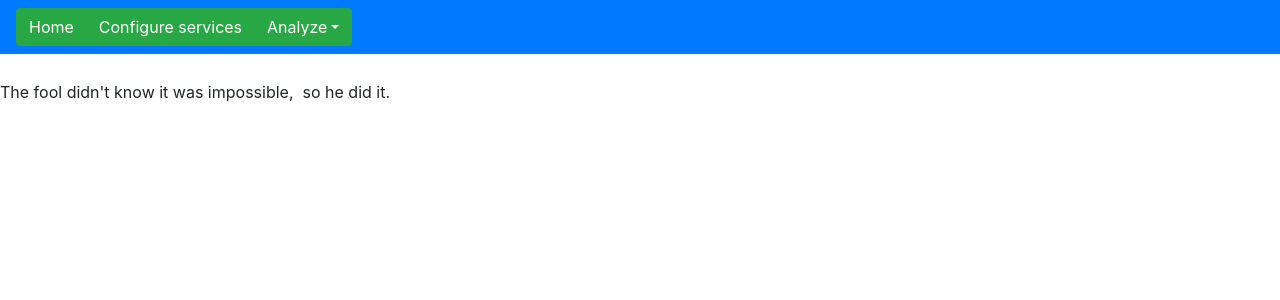
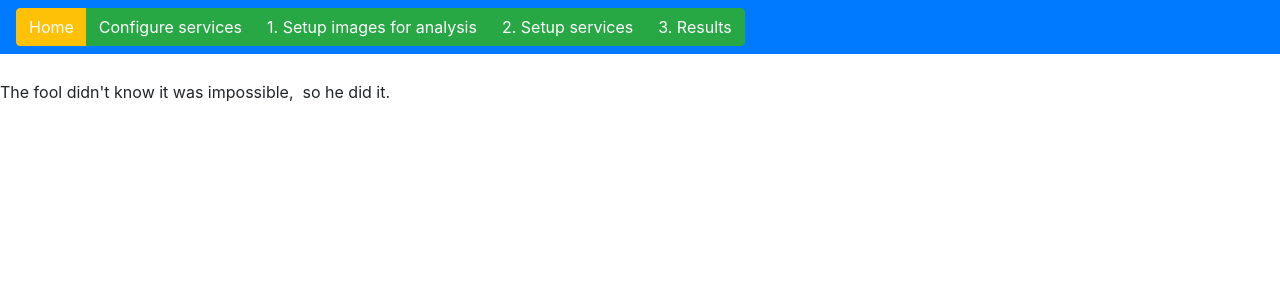
Before and after one commit to uh-soco/image-labeller, a React app: page / in a window 1280 px wide. Shown: the top 300 px of the page. Built offline with nearby package versions, Linux system fonts and the light colour scheme.

Commit message:
Displays an animation whilst images are tagged
- Also:
  - A link is provided to results after images are tagged
  - Menu shows which page is displayed
  - Dropdown button is out of fashion

```diff
--- a/app/App.js
+++ b/app/App.js
@@ -1,7 +1,7 @@
 import './index.css'
 import React from 'react'
 
-import { Switch, Route, BrowserRouter as Router, Link } from 'react-router-dom'
+import { Switch, Route, BrowserRouter as Router } from 'react-router-dom'
 import routes from './constants/routes.json'
 
 
--- /dev/null
+++ b/app/components/Animation.jsx
@@ -0,0 +1,15 @@
+import React from 'react'
+import { Spinner, Alert } from 'react-bootstrap'
+
+const Animation = ({ animationtext }) => {
+
+  return(
+
+    <Alert variant='info'>
+      <Spinner animation="border" role="status" />
+      <span style={{marginLeft: '2%'}}>{ animationtext }</span>
+    </Alert>
+  )
+}
+
+export default Animation
--- a/app/containers/Menu.jsx
+++ b/app/containers/Menu.jsx
@@ -1,9 +1,13 @@
-import React from 'react'
-import { Link, withRouter } from 'react-router-dom'
+import React, { useState, useEffect } from 'react'
+import { Link } from 'react-router-dom'
 import routes from '../constants/routes.json'
-import { Navbar,  Nav, Button, ButtonGroup, DropdownButton, Dropdown  } from 'react-bootstrap'
+import { Navbar,  Nav, Button, ButtonGroup,  ButtonToolbar  } from 'react-bootstrap'
 
 const Menu = () => {
+
+  const [view,setView] = useState() // Holds path on current URL. Only for the purposes of showing which page we're on.
+
+  useEffect(() => setView(window.location.pathname),[])
 
   const navBarLinkStyle = {
     color: 'white',
@@ -11,42 +15,46 @@ const Menu = () => {
 
   }
 
-  const dropdownLinkStyle = {
-    color: 'black',
-    textDecoration: 'none' // Remove underline from links
-
-  }
 
   const menuStyle = {
     marginBottom: '2%'
   }
 
+
+
+  let menuButtons = [
+    { route: routes.HOME          ,text: 'Home'  },
+    { route: routes.CONFIGURATION ,text: 'Configure services'  },
+    { route: routes.IMAGESETUP    ,text: '1. Setup images for analysis'  },
+    { route: routes.SERVICESETUP  ,text: '2. Setup services' },
+    { route: routes.RESULTS       ,text: '3. Results' }
+
+  ]
+
+
+
   return(
     <Navbar style={menuStyle} bg="primary" variant="light">
 
-      <Nav className="mr-auto">
-        <ButtonGroup>
+          <ButtonGroup>
+            {
+              menuButtons.map(b => {
 
-          <Button variant='success'><Link style={navBarLinkStyle} to={routes.HOME}>Home</Link></Button>
+                const variant = b.route === view ? 'warning' : 'success'
 
+                return(
+                  <Button
+                    key={b.text}
+                    variant={variant}
+                    onClick={() => setView(b.route)}
+                  >
+                    <Link style={navBarLinkStyle} to={b.route}>{ b.text }</Link>
+                  </Button>
+                )
+              })
+            }
 
-          <Button variant='success'><Link style={navBarLinkStyle} to={routes.CONFIGURATION}>Configure services </Link></Button>
-
-          <DropdownButton variant='success' as={ButtonGroup} title="Analyze" id="bg-vertical-dropdown-3">
-            <Dropdown.Item as='div' eventKey="1">
-              <Link style={dropdownLinkStyle} to={routes.IMAGESETUP}>1. Setup images for analysis</Link>
-            </Dropdown.Item>
-            <Dropdown.Item as='div' eventKey="2">
-              <Link style={dropdownLinkStyle} to={routes.SERVICESETUP}>2. Setup services</Link>
-            </Dropdown.Item>
-            <Dropdown.Item as='div' eventKey="3">
-              <Link style={dropdownLinkStyle} to={routes.RESULTS}>3. Results</Link>
-            </Dropdown.Item>
-          </DropdownButton>
-
-        </ButtonGroup>
-      </Nav>
-
+          </ButtonGroup>
     </Navbar>
   )
 
--- a/app/containers/Results.jsx
+++ b/app/containers/Results.jsx
@@ -4,7 +4,7 @@ import ResultCrosstabulation from '../components/ResultCrosstabulation'
 
 import { useSelector  } from 'react-redux'
 
-
+import { Container } from 'react-bootstrap'
 
 const Results = () => {
 
@@ -15,11 +15,11 @@ const Results = () => {
     }
 
     return(
-        <div>
+        <Container>
 
-        <ResultCrosstabulation job={job} />
+            <ResultCrosstabulation job={job} />
 
-        </div>
+        </Container>
     )
 }
 
--- a/app/containers/SetupServices.jsx
+++ b/app/containers/SetupServices.jsx
@@ -1,19 +1,26 @@
-import React from 'react'
+import React, { useState } from 'react'
 import services from '../constants/services.json'
 import { useSelector, useDispatch  } from 'react-redux'
-import { Container, Form, Button } from 'react-bootstrap'
+import { Link } from 'react-router-dom'
+import { Container, Form, Button, Row, Col } from 'react-bootstrap'
 import setServicesToSendTo from '../actions/setServicesToSendTo'
 import sendImages from '../utils/sendImages'
+import Animation from '../components/Animation'
 
+import routes from '../constants/routes.json'
 import setJob from '../actions/setJob'
 
 const SetupServices = () => {
 
+  const [animation,setAnimation] = useState([])
+  const [analysisDone, setAnalysisDone] = useState(false)
 
   const pathlist          = useSelector(state => state.Pathlist)
   const job               = useSelector(state => state.Job)
   const configuration     = useSelector(state => state.Configuration)
   const ServicesToSendTo  = useSelector(state => state.ServicesToSendTo)
+
+
 
   const dispatch = useDispatch()
 
@@ -43,21 +50,51 @@ const SetupServices = () => {
 
   const doAnalyze = () => {
 
+    const animationTextForImageTagging = 'Sending images for tagging..'
+
+    setAnimation(animation.concat(animationTextForImageTagging))
+
     const imagetags = sendImages(pathlist,ServicesToSendTo,configuration).then(res => {
+
+
       handleJobChange(res)
+      setAnimation(animation.filter(text => text != animationTextForImageTagging))
+      setAnalysisDone(true)
       return res
     })
 
 
   }
 
+
+
+  const towardsResultsButton = () => {
+    const linkStyle = {
+      color: 'white',
+      textDecoration: 'none' // Remove underline from links
+
+    }
+    return(
+      <Button
+        variant="success"
+        size="lg"
+        block
+
+      >
+        <Link style={linkStyle} to={routes.RESULTS}>To results!</Link>
+      </Button>
+    )
+  }
+
   return(
     <Container>
 
+      <Row>
         <p>
           Ready to analyze { pathlist.length } images. Choose services which are used for image labelling.
         </p>
-
+      </Row>
+      <Row>
         <Form>
           {
             services.map(service => {
@@ -76,14 +113,37 @@ const SetupServices = () => {
             })
           }
         </Form>
+      </Row>
+      <Row>
+        <Col/>
+        <Col  xs={6}>
 
-      <Button
+          {
+            analysisDone ? towardsResultsButton()
+             : <Button
                 variant="success"
                 disabled={ServicesToSendTo.length === 0}
                 onClick={doAnalyze}
+                size="lg"
+                block
                 >
                   Analyze {pathlist.length} images using {ServicesToSendTo.length} services
               </Button>
+          }
+        </Col>
+        <Col/>
+      </Row>
+
+      <Row style={{marginTop: '2%'}}>
+        <Col/>
+        <Col  xs={6}>
+          {
+            animation.map(animationtext => <Animation animationtext={animationtext} />)
+          }
+        </Col>
+        <Col/>
+      </Row>
+
     </Container>
   )
 }
```
Lines whose indentation alone changed are shown as unchanged.
